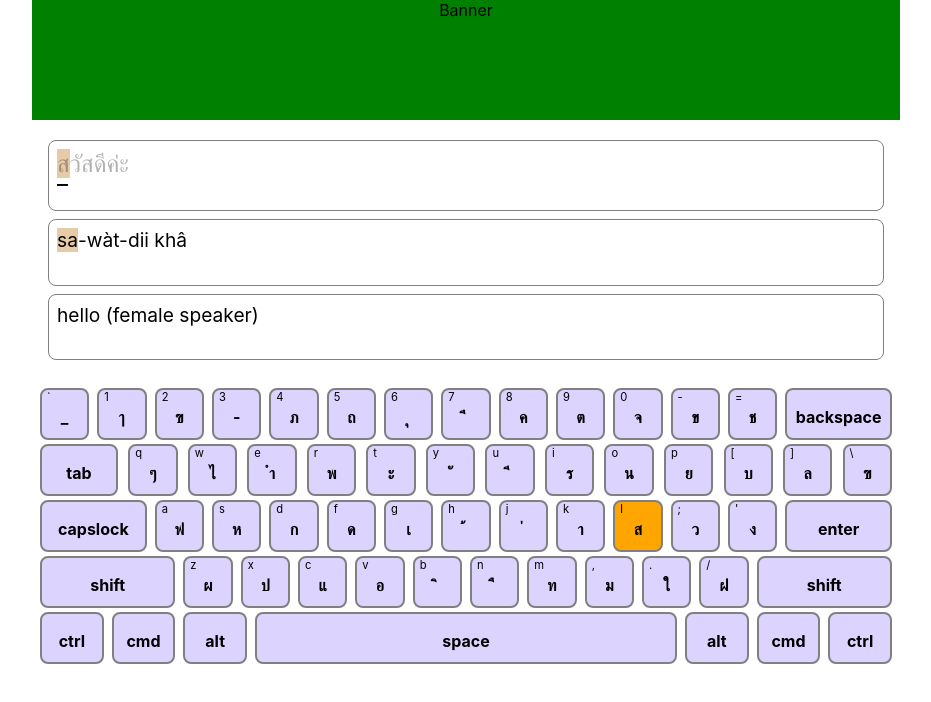
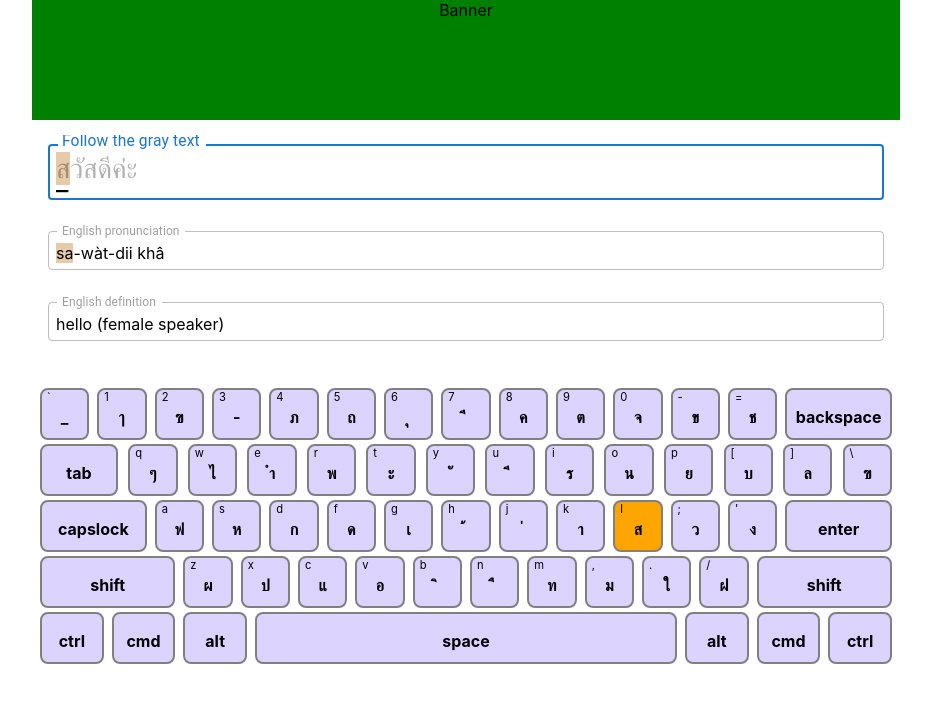
Before and after one commit to alvinlamSL/thai-typing-game, a React (Create React App) app: page / in a window 1280 px wide. Shown: the top 702 px of the page, without its empty margins (174-1105 px from the left). Built offline with nearby package versions, Linux system fonts and the light colour scheme.

Commit message:
Use MUI textfield for text display (#28)
* Use mui textfield component

* Make legend bigger

* Use mui textfield for english pronunciation and definition

* Increase textfield margins

```diff
--- a/src/components/TextDisplay/TextDisplay.styles.ts
+++ b/src/components/TextDisplay/TextDisplay.styles.ts
@@ -24,11 +24,7 @@ const styles: Record<string, SxProps> = {
     },
     textBox: {
         ...textBoxStyle,
-        fontSize: { xs: '1em', md: '1.2em' },
-    },
-    thaiTextBox: {
-        ...textBoxStyle,
-        fontSize: { xs: '1.2em', md: '1.5em' },
+        fontSize: { xs: '0.8em', md: '1em' },
     },
     blinkingCursor: {
         animation: `${blink} 1s steps(5,start) infinite`,
@@ -58,6 +54,39 @@ const styles: Record<string, SxProps> = {
         position: 'absolute',
         color: 'white',
     },
+    thaiTextField: {
+        fontSize: { xs: '1.5em', md: '1.7em' },
+        position: 'absolute',
+        padding: 1,
+    },
+    thaiTextFieldLabel: {
+        color: '#1976D2',
+        fontSize: '1.3em',
+        lineHeight: '0.8em',
+        height: '1.3em',
+    },
+    thaiTextFieldOutline: {
+        '& fieldset': {
+            borderColor: '#1976D2',
+            borderWidth: '2px',
+            fontSize: '1.3em',
+        },
+    },
+    textFieldInput: {
+        '& input': {
+            padding: 1,
+        },
+    },
+    textField: {
+        fontSize: { xs: '0.8em', md: '1em' },
+        position: 'absolute',
+        padding: 1,
+        top: '4px',
+    },
+    formControl: {
+        marginTop: '8px',
+        marginBottom: '8px',
+    },
 };
 
 export default styles;
--- a/src/components/TextDisplay/TextDisplay.tsx
+++ b/src/components/TextDisplay/TextDisplay.tsx
@@ -1,6 +1,6 @@
 import React, { useContext } from 'react';
 import { Box } from '@mui/system';
-import { Grid } from '@mui/material';
+import { FormControl, Grid, InputLabel, OutlinedInput } from '@mui/material';
 
 import { compoundLetters } from './constants';
 
@@ -46,13 +46,29 @@ const ThaiScriptDisplay: React.FC<ThaiScriptDisplayProps> = ({
         isCompoundLetter = compoundLetters.includes(enteredText[highlightEnteredTextStartIndex]);
     }
 
+    const inputLabel = 'Follow the gray text';
     return (
-        <Grid
-            item
-            sx={{
-                ...styles?.thaiTextBox,
-            }}
+        <FormControl
+            sx={{ ...styles?.formControl }}
+            fullWidth
+            variant="outlined"
+            focused
         >
+            <InputLabel
+                sx={{ ...styles?.thaiTextFieldLabel }}
+                shrink
+            >
+                {inputLabel}
+            </InputLabel>
+            <OutlinedInput
+                sx={{ ...styles?.thaiTextFieldOutline }}
+                notched
+                label={inputLabel}
+                readOnly
+                color='primary'
+                autoFocus
+            />
+            <Box sx={{ ...styles?.thaiTextField }}>
                 <Box sx={{ ...styles?.phonemeHighlightText }}>
                     <Box component='span'>
                         {thaiScript.slice(0, thaiPhonemeStartIndex)}
@@ -84,7 +100,8 @@ const ThaiScriptDisplay: React.FC<ThaiScriptDisplayProps> = ({
                         {thaiScript}
                     </Box>
                 </Box>
-        </Grid>
+            </Box>
+        </FormControl>
     );
 };
 
@@ -93,13 +110,24 @@ const EngPhonemeScriptDisplay: React.FC<EngPhonemeScriptDisplayProps> = ({
     engPhonemeStartIndex,
     engPhonemeEndIndex,
 }) => {
+    const inputLabel = 'English pronunciation';
     return (
-        <Grid
-            item
-            sx={{
-                ...styles?.textBox,
-            }}
+        <FormControl
+            sx={{ ...styles?.formControl }}
+            fullWidth
+            variant="outlined"
+            disabled
         >
+            <InputLabel shrink>
+                {inputLabel}
+            </InputLabel>
+            <OutlinedInput
+                sx={{ ...styles?.textFieldInput }}
+                notched
+                label={inputLabel}
+                readOnly
+            />
+            <Box sx={{ ...styles?.textField }}>
                 <Box component='span'>
                     {engPhonemeScript.slice(0, engPhonemeStartIndex)}
                 </Box>
@@ -109,20 +137,33 @@ const EngPhonemeScriptDisplay: React.FC<EngPhonemeScriptDisplayProps> = ({
                 <Box component='span'>
                     {engPhonemeScript.slice(engPhonemeEndIndex)}
                 </Box>
-        </Grid>
+            </Box>
+        </FormControl>
     );
 };
 
 const EngScriptDisplay: React.FC<EngScriptDisplayProps> = ({ engScript }) => {
+    const inputLabel = 'English definition';
     return (
-        <Grid
-            item
-            sx={{
-                ...styles?.textBox,
-            }}
+        <FormControl
+            sx={{ ...styles?.formControl }}
+            fullWidth
+            variant="outlined"
+            disabled
         >
+            <InputLabel shrink>
+                {inputLabel}
+            </InputLabel>
+            <OutlinedInput
+                sx={{ ...styles?.textFieldInput }}
+                notched
+                label={inputLabel}
+                readOnly
+            />
+            <Box sx={{ ...styles?.textField }}>
                 {engScript}
-        </Grid>
+            </Box>
+        </FormControl>
     );
 };
 
```
Lines whose indentation alone changed are shown as unchanged.
